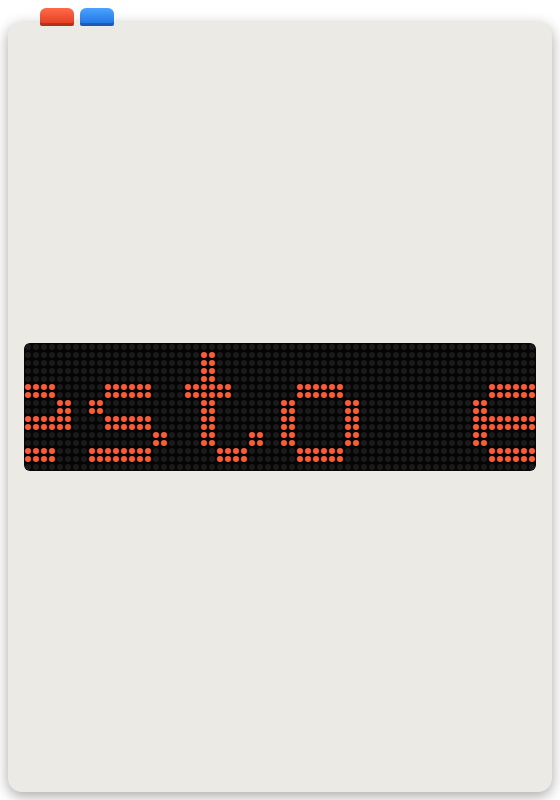
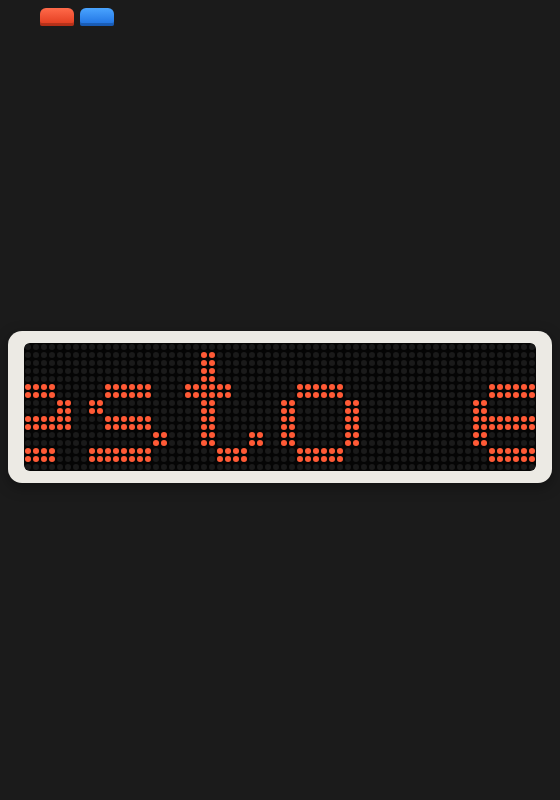
Before and after one commit to Trueshape/PixelClock, an Electron app: page docs/index.html in a window 560 px wide. Drawn offline with Linux system fonts and the light colour scheme.

Commit message:
PixelClock web: use desktop window size (560x182) and center it
Co-Authored-By: Claude Haiku 5.5 <noreply@anthropic.com>

```diff
--- a/docs/index.html
+++ b/docs/index.html
@@ -43,9 +43,16 @@
       background: #ff5a36; color: #fff; font: bold 11px sans-serif; cursor: pointer; padding: 0;
     }
   </style>
+<style>
+  /* Versione web: stessa finestra desktop (560x182), centrata nella pagina. */
+  html, body { background: #1b1b1b; height: 100%; overflow: auto; }
+  body { display: flex; align-items: center; justify-content: center; min-height: 100vh; }
+  .stage { position: relative; width: 560px; height: 182px; flex: none; }
+  .stage .bezel { position: absolute; inset: 22px 8px 8px 8px; }
+</style>
 </head>
 <body>
-  <div class="bezel"><canvas id="led"></canvas></div>
+  <div class="stage"><div class="bezel"><canvas id="led"></canvas></div></div>
   <button id="next" title="Modulo successivo"></button>
   <button id="variant" title="Variante (font/colore/scena)"></button>
   <div class="btns">
```
